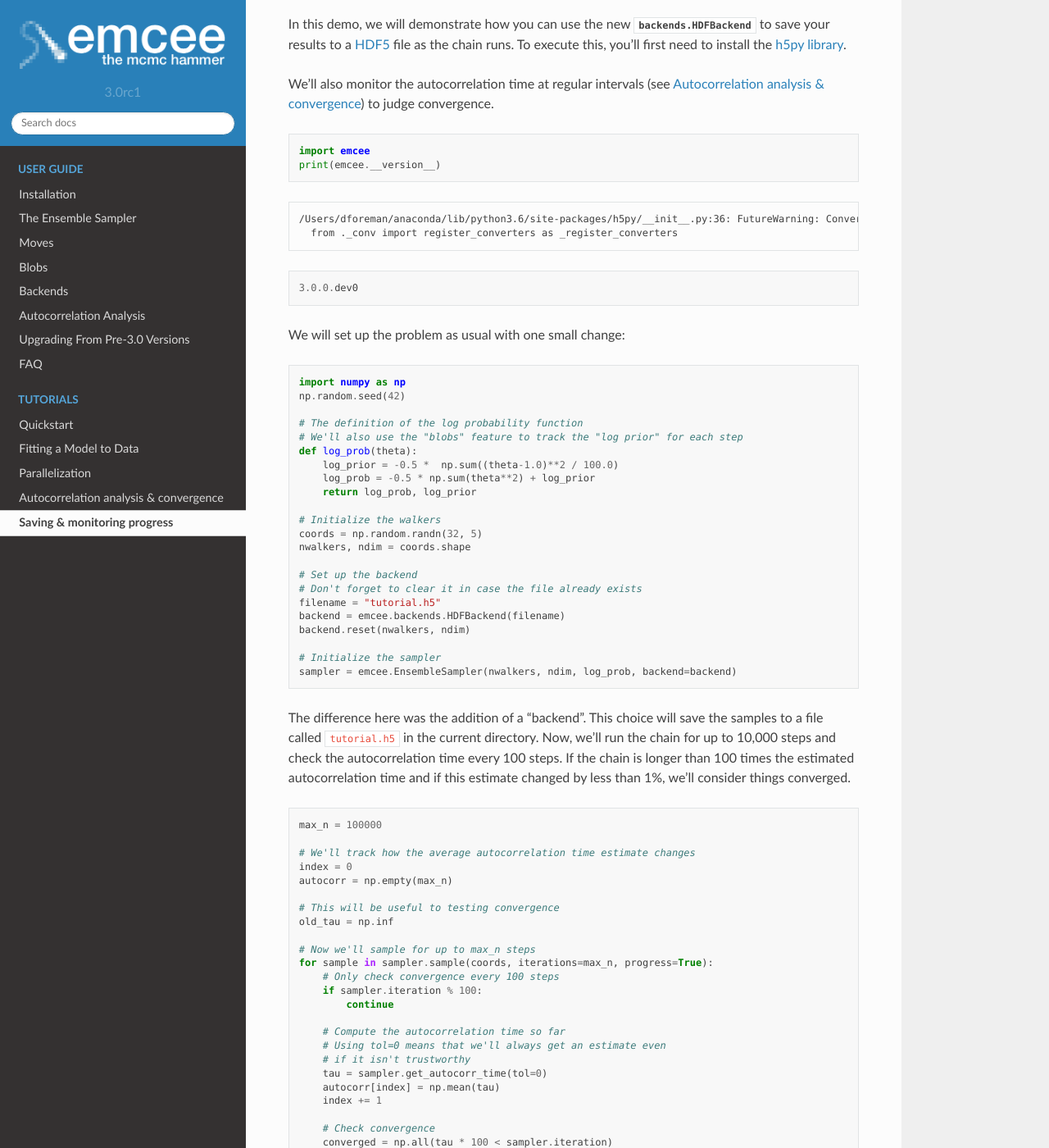
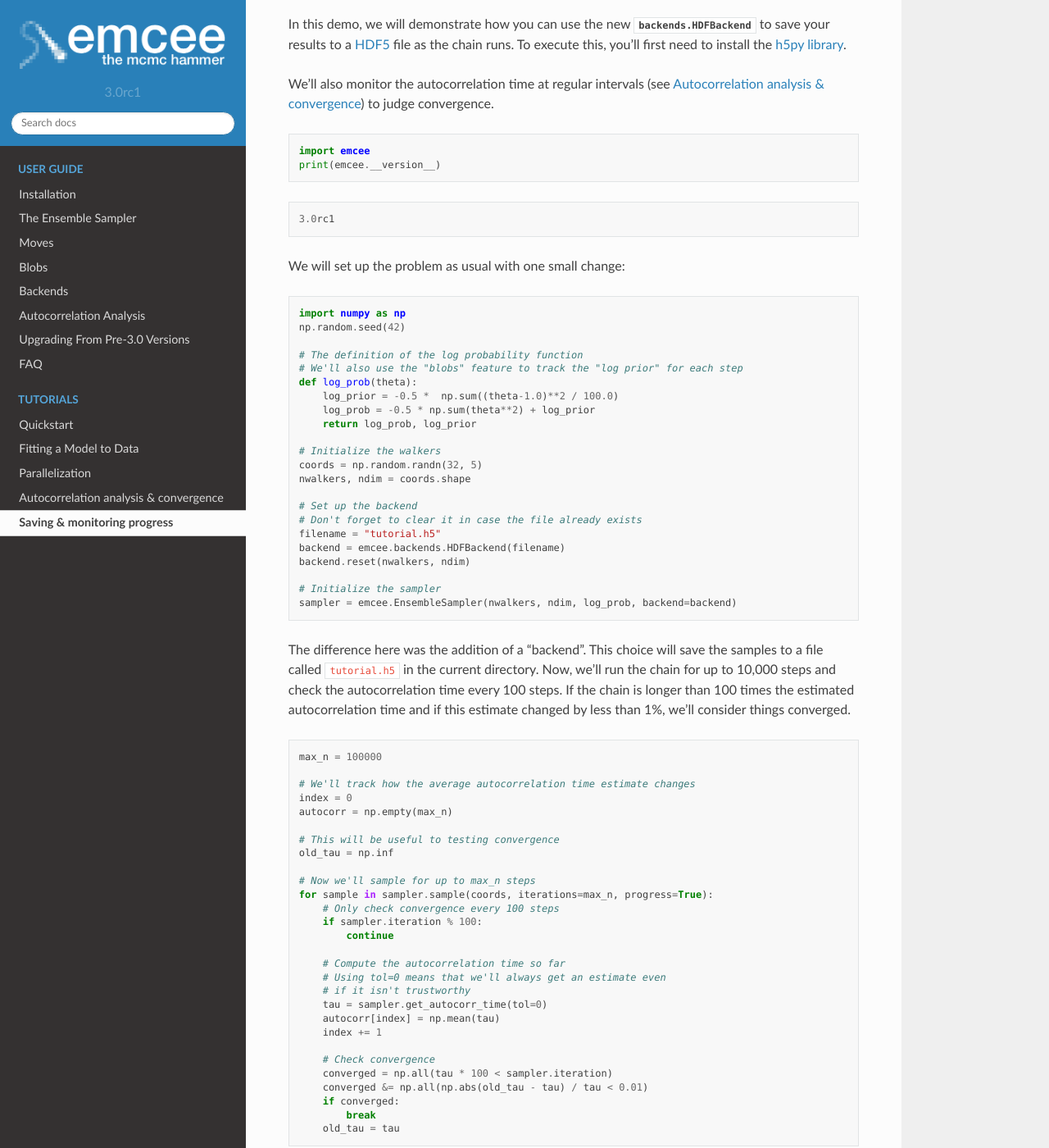
Before and after one commit to dfm/emcee, a Sphinx documentation site: the page built from docs/tutorials/monitor.rst, in a window 1280 px wide and 1400 px high, scrolled down 286 px. Shown: the whole window at 82% size. Built offline with Sphinx 7.4.7 and the Read the Docs theme 2.0.0, drawn with Linux system fonts in a browser that asks for light colours; some of the changed text lies outside the part shown.

Commit message:
update monitor.rst

```diff
--- a/docs/tutorials/monitor.rst
+++ b/docs/tutorials/monitor.rst
@@ -18,10 +18,10 @@
 In this demo, we will demonstrate how you can use the new
 :class:`backends.HDFBackend` to save your results to a
 `HDF5 <https://en.wikipedia.org/wiki/Hierarchical_Data_Format>`__ file
-as the chain runs. To execute this, you’ll first need to install the
+as the chain runs. To execute this, you'll first need to install the
 `h5py library <http://www.h5py.org>`__.
 
-We’ll also monitor the autocorrelation time at regular intervals (see
+We'll also monitor the autocorrelation time at regular intervals (see
 :ref:`autocorr`) to judge convergence.
 
 .. code:: python
@@ -32,13 +32,7 @@
 
 .. parsed-literal::
 
-    /Users/dforeman/anaconda/lib/python3.6/site-packages/h5py/__init__.py:36: FutureWarning: Conversion of the second argument of issubdtype from `float` to `np.floating` is deprecated. In future, it will be treated as `np.float64 == np.dtype(float).type`.
-      from ._conv import register_converters as _register_converters
-
-
-.. parsed-literal::
-
-    3.0.0.dev0
+    3.0rc1
 
 
 We will set up the problem as usual with one small change:
@@ -68,12 +62,12 @@
     # Initialize the sampler
     sampler = emcee.EnsembleSampler(nwalkers, ndim, log_prob, backend=backend)
 
-The difference here was the addition of a “backend”. This choice will
+The difference here was the addition of a "backend". This choice will
 save the samples to a file called ``tutorial.h5`` in the current
-directory. Now, we’ll run the chain for up to 10,000 steps and check the
+directory. Now, we'll run the chain for up to 10,000 steps and check the
 autocorrelation time every 100 steps. If the chain is longer than 100
 times the estimated autocorrelation time and if this estimate changed by
-less than 1%, we’ll consider things converged.
+less than 1%, we'll consider things converged.
 
 .. code:: python
 
@@ -229,10 +223,9 @@
     Final size: 6000
 
 
-If you want to save *additional* ``emcee`` runs, you can do so on the same file
-as long as you set the ``name`` of the backend object to something other than
-the default:
-
+If you want to save *additional* ``emcee`` runs, you can do so on the
+same file as long as you set the ``name`` of the backend object to
+something other than the default:
 
 .. code:: python
 
@@ -261,6 +260,7 @@
     with h5py.File(filename, 'r') as f:
         print(list(f.keys()))
 
+
 .. parsed-literal::
 
     ['mcmc', 'mcmc_second_prior']
```
Also changed, not shown: other parts of docs/tutorials/monitor.rst (+20 -14 lines).
